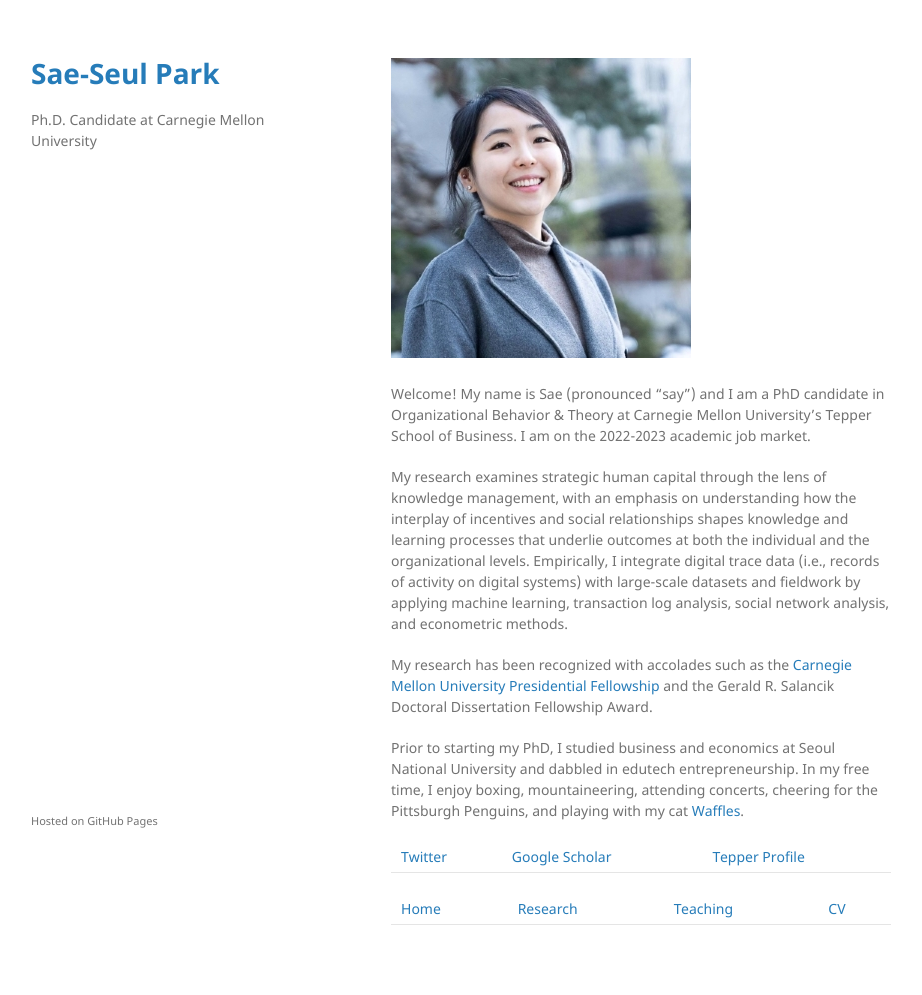
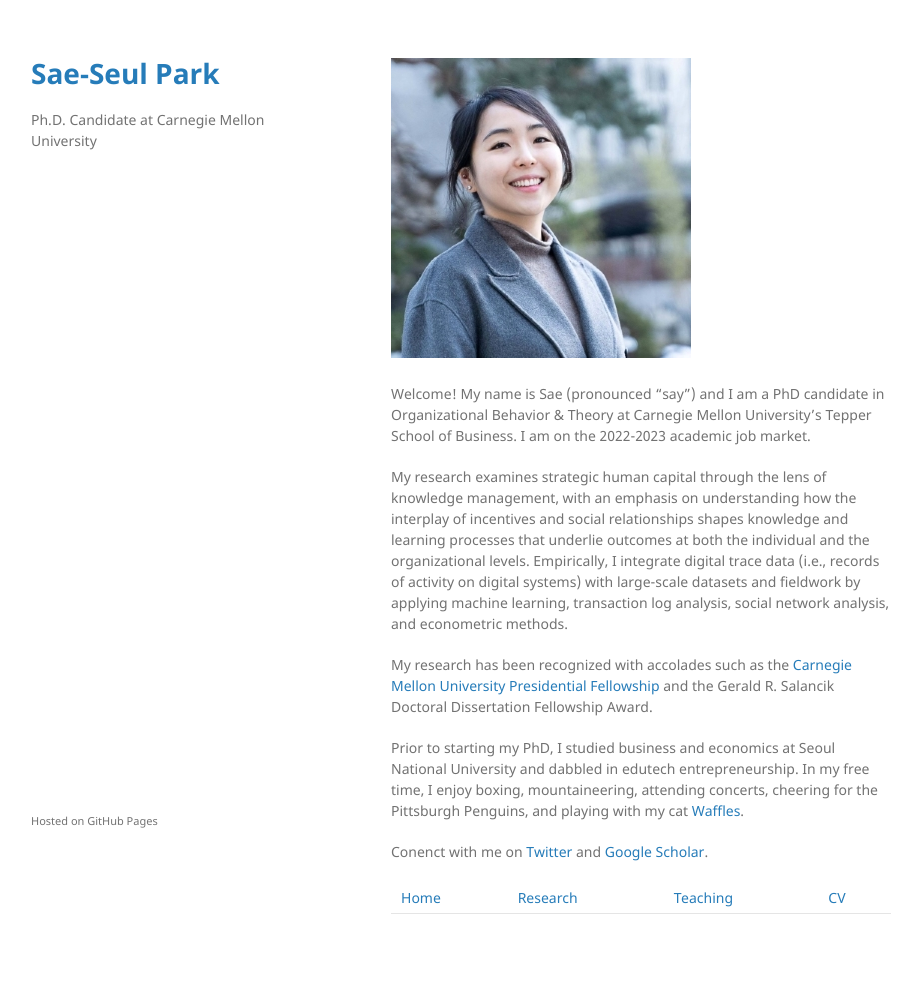
Before and after one commit to saepark/saepark.github.io, a Jekyll site: the page built from index.md, in a window 1280 px wide. Shown: the whole page, without its empty margins (179-1101 px from the left). Built offline with Jekyll 4.4.1, drawn with Linux system fonts in a browser that asks for light colours; our own code applies the rules of GitHub Pages for plain Markdown files.

Commit message:
Update index.md

```diff
--- a/index.md
+++ b/index.md
@@ -8,6 +8,6 @@
 
 Prior to starting my PhD, I studied business and economics at Seoul National University and dabbled in edutech entrepreneurship. In my free time, I enjoy boxing, mountaineering, attending concerts, cheering for the Pittsburgh Penguins, and playing with my cat [Waffles](WafflesPark.jpg).
 
-[Twitter](https://www.twitter.com/sae_park_) | [Google Scholar](https://scholar.google.com/citations?user=2gHkfJcAAAAJ&hl=en) | [Tepper Profile](https://www.cmu.edu/tepper/programs/phd/program/student-profiles/phd-student-park-sae-seul.html)
+Conenct with me on [Twitter](https://www.twitter.com/sae_park_) and [Google Scholar](https://scholar.google.com/citations?user=2gHkfJcAAAAJ&hl=en).
 
 [Home](./index.html) | [Research](./research.html) | [Teaching](./teaching.html) | [CV](./CV.html)
```
